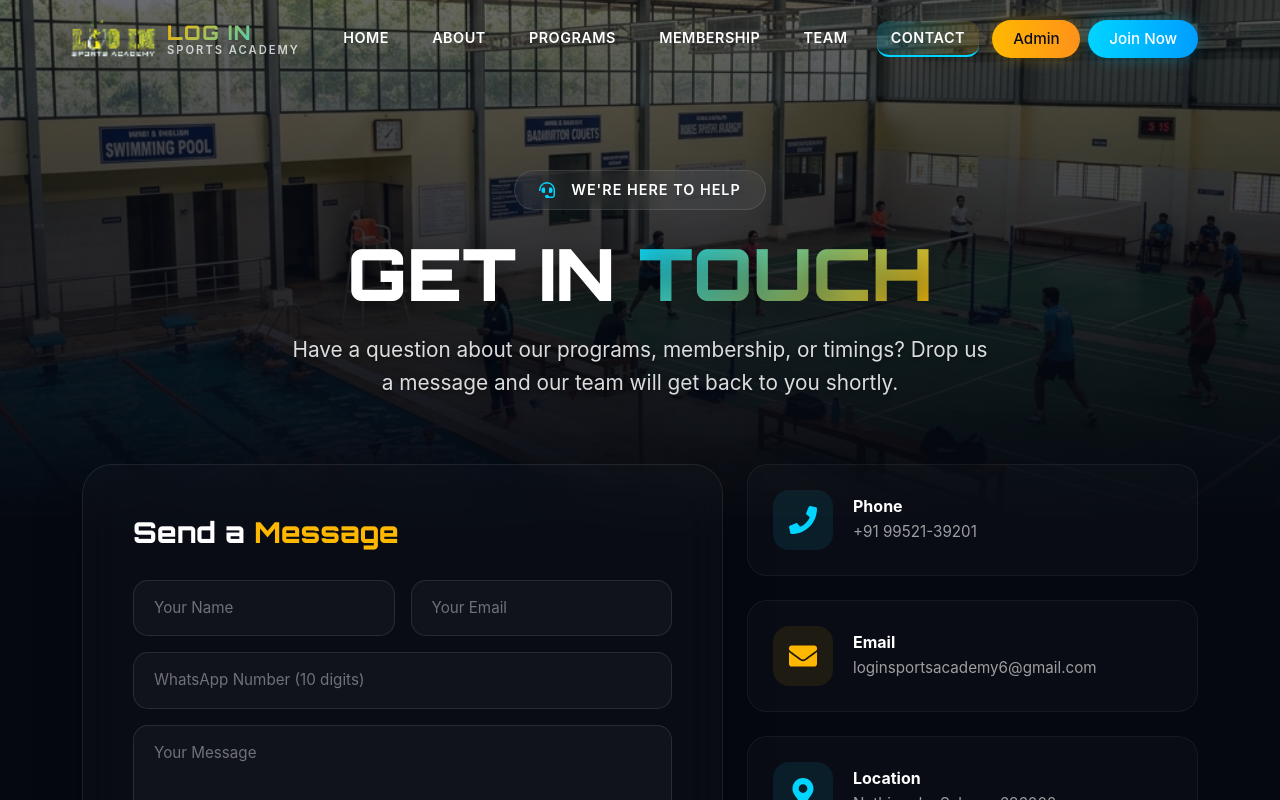
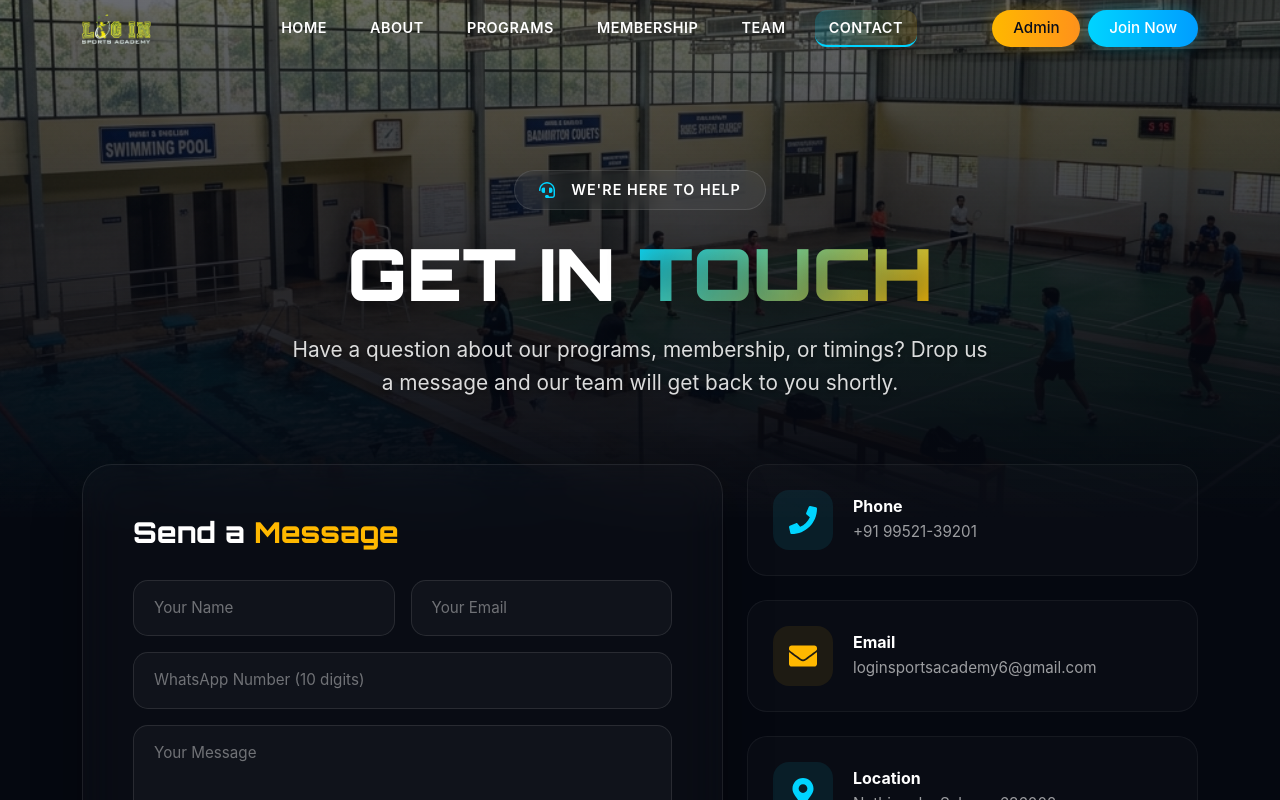
Before and after one commit to deepak-05dktopG/Login-Sports-Academy, a React (Vite) app in the folder client/: page /contact in a window 1280 px wide. Shown: the top 800 px of the page. Built offline with nearby package versions, Linux system fonts and the light colour scheme; no server answers.

Commit message:
nav logo updated

```diff
--- a/client/src/components/Navbar.jsx
+++ b/client/src/components/Navbar.jsx
@@ -137,15 +137,16 @@ const Navbar = () => {
             <img
               src="/assets/Logo.png"
               alt="Login Sports Academy Logo"
-              className=" logo-3d-animate"
+              className="logo-3d-animate"
               style={{
-                height: "60px",
+                height: "30px",
                 width: "auto",
                 marginRight: "25px",
+                objectFit: "cover",
                 filter: isScrolled ? "none" : "drop-shadow(0 2px 8px rgba(0, 0, 0, 0.5))"
               }}
             />
-            <div style={{ display: "flex", flexDirection: "column", lineHeight: 1.1 }}>
+            {/* <div style={{ display: "flex", flexDirection: "column", lineHeight: 1.1 }}>
               <span
                 className="main-navbar__brand-title"
                 style={{
@@ -173,7 +174,7 @@ const Navbar = () => {
               >
                 Sports Academy
               </span>
-            </div>
+            </div> */}
           </BsNavbar.Brand>
 
           {/* Mobile Toggle */}
@@ -326,18 +327,33 @@ const styles = `
       margin-top: 15px;
       padding-bottom: 20px;
     }
-  }
-
   @keyframes logo3DFloat {
     0% { transform: perspective(800px) translateY(0px) rotateX(0deg) rotateY(0deg) scale(1.5); }
     50% { transform: perspective(800px) translateY(-4px) rotateX(4deg) rotateY(5deg) scale(1.55); }
     100% { transform: perspective(800px) translateY(0px) rotateX(0deg) rotateY(0deg) scale(1.5); }
   }
 
+  @keyframes logo3DFloatMobile {
+    0% { transform: perspective(800px) translateY(0px) rotateX(0deg) rotateY(0deg) scale(1.1); }
+    50% { transform: perspective(800px) translateY(-2px) rotateX(4deg) rotateY(5deg) scale(1.15); }
+    100% { transform: perspective(800px) translateY(0px) rotateX(0deg) rotateY(0deg) scale(1.1); }
+  }
+
   .logo-3d-animate {
+    height: 60px;
+    width: auto;
+    margin-right: 25px;
     animation: logo3DFloat 5s ease-in-out infinite;
     transform-style: preserve-3d;
     will-change: transform;
+  }
+
+  @media (max-width: 991px) {
+    .logo-3d-animate {
+      height: 45px;
+      margin-right: 15px;
+      animation: logo3DFloatMobile 5s ease-in-out infinite;
+    }
   }
 `;
 
```
Also changed, not shown: client/public/assets/Logo.png.
